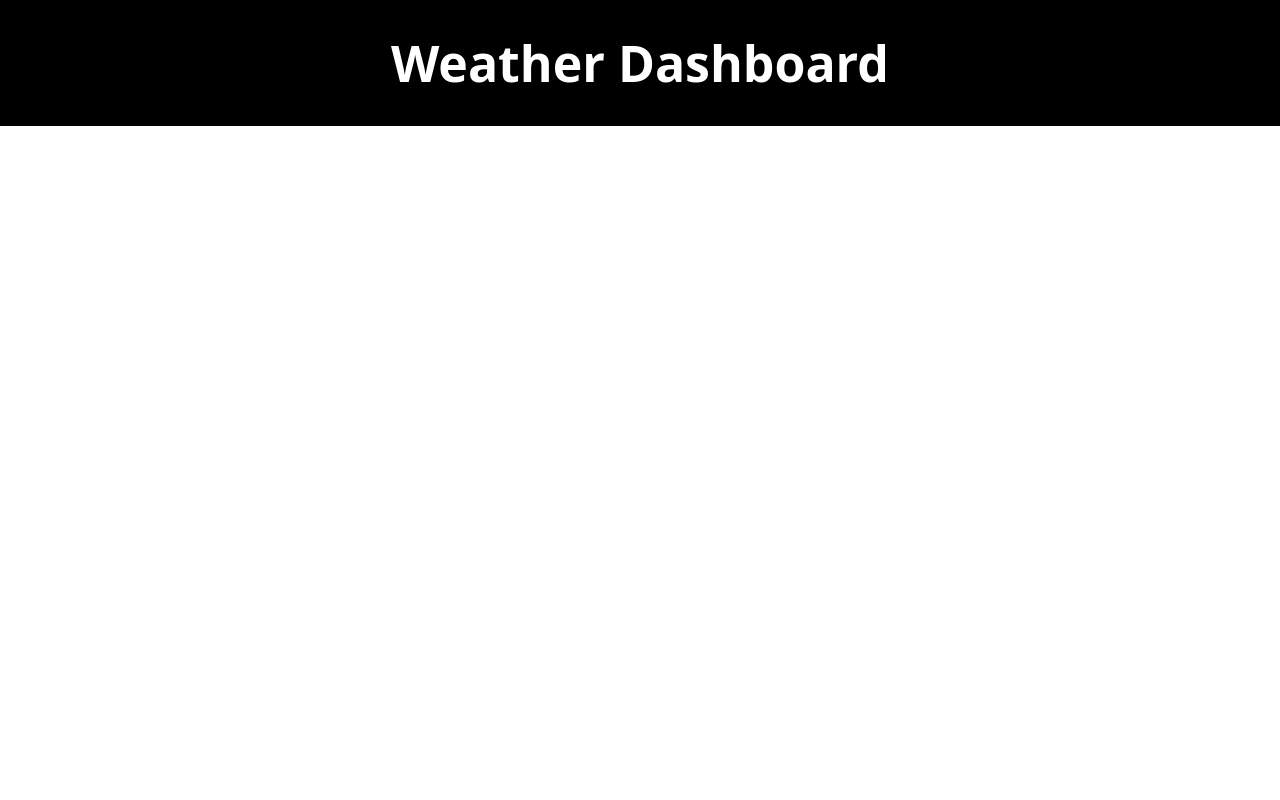
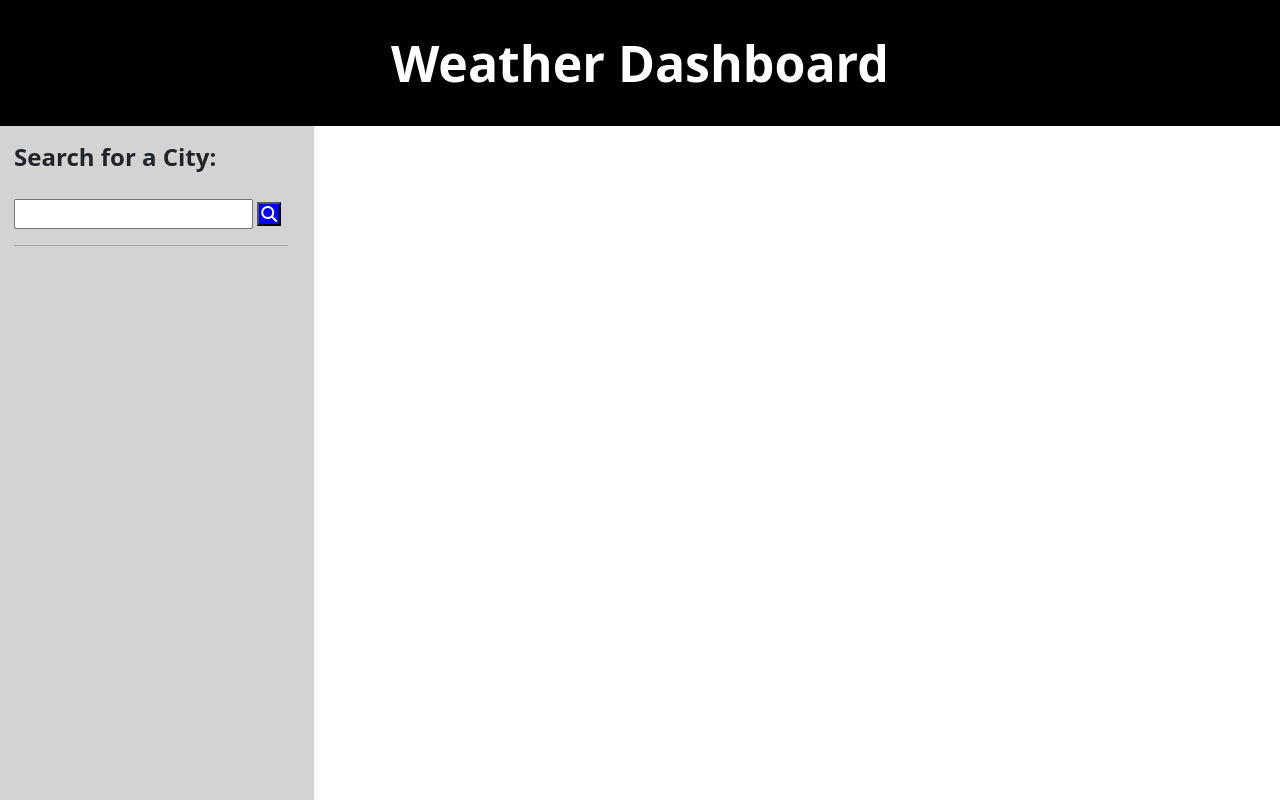
Before and after one commit to slimbeek6/weather-dash-sl, a plain HTML site: page index.html in a window 1280 px wide. Shown: the top 800 px of the page. Drawn offline with nearby package versions, Linux system fonts and the light colour scheme.

Commit message:
created left side of the page html and css

```diff
--- a/assets/style.css
+++ b/assets/style.css
@@ -6,3 +6,22 @@ header {
     font-weight: bold;
     padding: 2% 0%;
 }
+
+.col-md-3 {
+
+    padding: 1% 2% 80% 2%;
+    background-color: lightgray;
+
+
+}
+
+label {
+    font-weight: bold;
+    font-size: 24px;
+}
+
+#search {
+    color: white;
+    background-color: blue;
+    padding: 2px 2px;
+}
--- a/index.html
+++ b/index.html
@@ -6,12 +6,29 @@
     <title>Document</title>
     <link href="https://cdn.jsdelivr.net/npm/bootstrap@5.0.0-beta1/dist/css/bootstrap.min.css" rel="stylesheet" integrity="sha384-giJF6kkoqNQ00vy+HMDP7azOuL0xtbfIcaT9wjKHr8RbDVddVHyTfAAsrekwKmP1" crossorigin="anonymous">
     <link rel="stylesheet" href="assets/style.css">
+    <script src="https://kit.fontawesome.com/a076d05399.js"></script>
 </head>
 <body>
     <header>Weather Dashboard</header>
 
-    <!-- Create left pane-->
+    <!-- Create overall container row-->
+    <main class ="row">
+        <!-- Create the left pane -->
+        <pane class="col-md-3">
+            <form id="leftPane">
+                <label for="city">Search for a City:</label><br><br>
+                <input id="city">
+                <button id="search" class="fas fa-search"></button>
+            </form>
+            <hr/>
+            <div id="prevSearches"></div>
+        </pane>
 
+        <!-- Create the right pane -->
+
+
+
+    </main>
 
 </body>
 </html>
```
